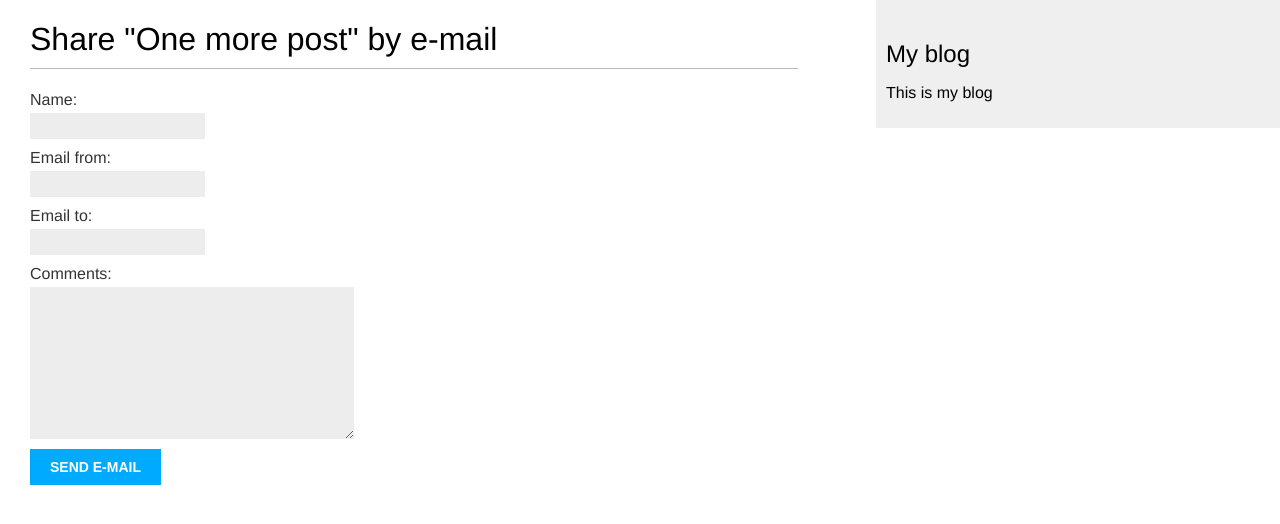
After one commit to dchaika1990/django-blog, a Django app: page /blog/4/share/ in a window 1280 px wide. The commit adds this page. Shown: the top 524 px of the page. Run offline with Django 3.2, Linux system fonts and the light colour scheme; data comes from the database, SQL or seed files in the repository.

Commit message:
share post

```diff
--- /dev/null
+++ b/blog/forms.py
@@ -0,0 +1,8 @@
+from django import forms
+
+
+class EmailPostForm(forms.Form):
+    name = forms.CharField(max_length=25, label='Name')
+    email = forms.EmailField(label='Email from')
+    to = forms.EmailField(label='Email to')
+    comments = forms.CharField(required=False, widget=forms.Textarea, label='Comments')
--- a/blog/urls.py
+++ b/blog/urls.py
@@ -15,4 +15,9 @@ urlpatterns = [
         views.post_detail,
         name='post_detail'
     ),
+    path(
+        '<int:post_id>/share/',
+        views.post_share,
+        name='post_share'
+    )
 ]
--- a/blog/views.py
+++ b/blog/views.py
@@ -1,10 +1,12 @@
+from django.core.mail import send_mail
 from django.shortcuts import render, get_object_or_404
 from .models import Post
-from django.core.paginator import Paginator, EmptyPage, PageNotAnInteger
 from django.views.generic import ListView
+from .forms import EmailPostForm
 
 
 # Create your views here.
+# Show posts list
 class PostListView(ListView):
     queryset = Post.published.all()
     context_object_name = 'posts'
@@ -12,6 +14,7 @@ class PostListView(ListView):
     template_name = 'blog/post/list.html'
 
 
+# Show post detail
 def post_detail(request, year, month, day, post):
     post = get_object_or_404(
         Post,
@@ -22,3 +25,37 @@ def post_detail(request, year, month, day, post):
         publish__day=day,
     )
     return render(request, 'blog/post/detail.html', {'post': post})
+
+
+# Comments form
+def post_share(request, post_id):
+    # Get post on id
+    post = get_object_or_404(
+        Post,
+        id=post_id,
+        status='published',
+    )
+    sent = False
+    if request.method == 'POST':
+        # form arrived to save
+        form = EmailPostForm(request.POST)
+        if form.is_valid():
+            # validation is True
+            cd = form.cleaned_data
+            # sending
+            post_url = request.build_absolute_uri(post.get_absolute_url())
+            subject = '{} ({}) recommends you reading "{}"'.format(cd['name'], cd['email'], post.title)
+            message = 'Read "{}" at {}\n\n{}\'s comments: {}'.format(post.title, post_url, cd['name'], cd['comments'])
+            send_mail(subject, message, 'admin0@myblog.com', [cd['to']])
+            sent = True
+    else:
+        form = EmailPostForm()
+    return render(
+        request,
+        'blog/post/share.html',
+        {
+            'post': post,
+            'form': form,
+            'sent': sent
+        }
+    )
--- a/templates/blog/post/detail.html
+++ b/templates/blog/post/detail.html
@@ -6,4 +6,7 @@
     <h1>{{ post.title }}</h1>
     <p class="date">Published {{ post.publish|date:'d M Y' }} by {{ post.author }}</p>
     {{ post.body|linebreaks }}
+    <p>
+        <a href="{% url "blog:post_share" post.id %}">Share this post</a>
+    </p>
 {% endblock %}
--- /dev/null
+++ b/templates/blog/post/share.html
@@ -0,0 +1,19 @@
+{% extends 'blog/base.html' %}
+
+{% block title %}
+    Share a post
+{% endblock %}
+
+{% block content %}
+    {% if sent %}
+        <h1>Email successfully sent</h1>
+        <p>"{{ post.title }}" was successfully sent to {{ form.cleaned_data.to }}</p>
+    {% else %}
+        <h1>Share "{{ post.title }}" by e-mail</h1>
+        <form action="." method="post">
+            {{ form.as_p }}
+            {% csrf_token %}
+            <input type="submit" value="Send e-mail">
+        </form>
+    {% endif %}
+{% endblock %}
```
Also changed, not shown: myblog/settings.py (+7 -0 lines).
